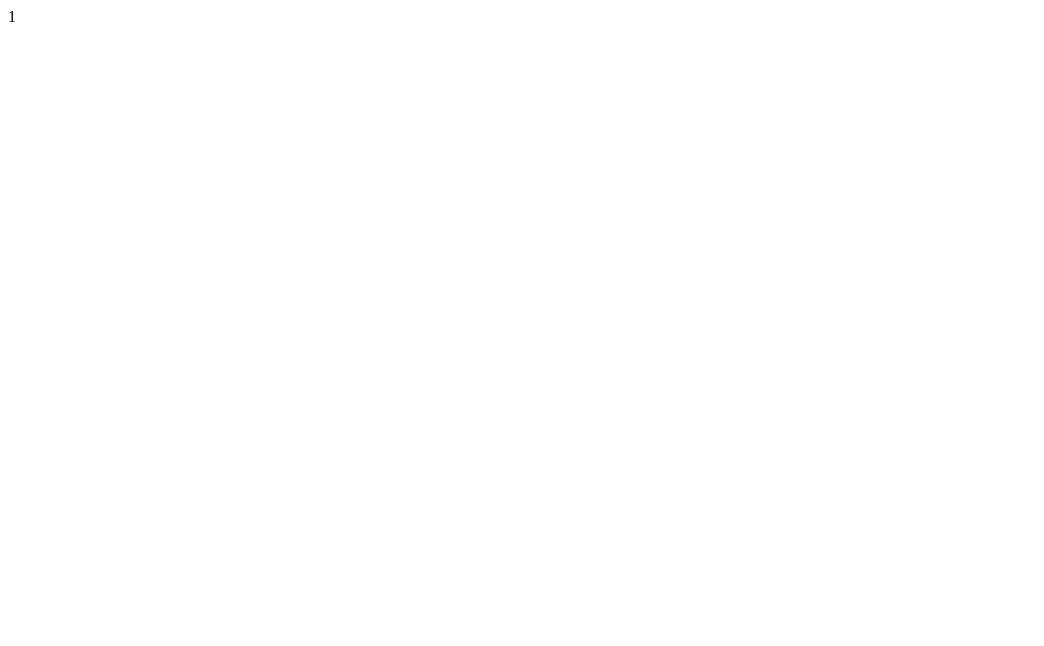
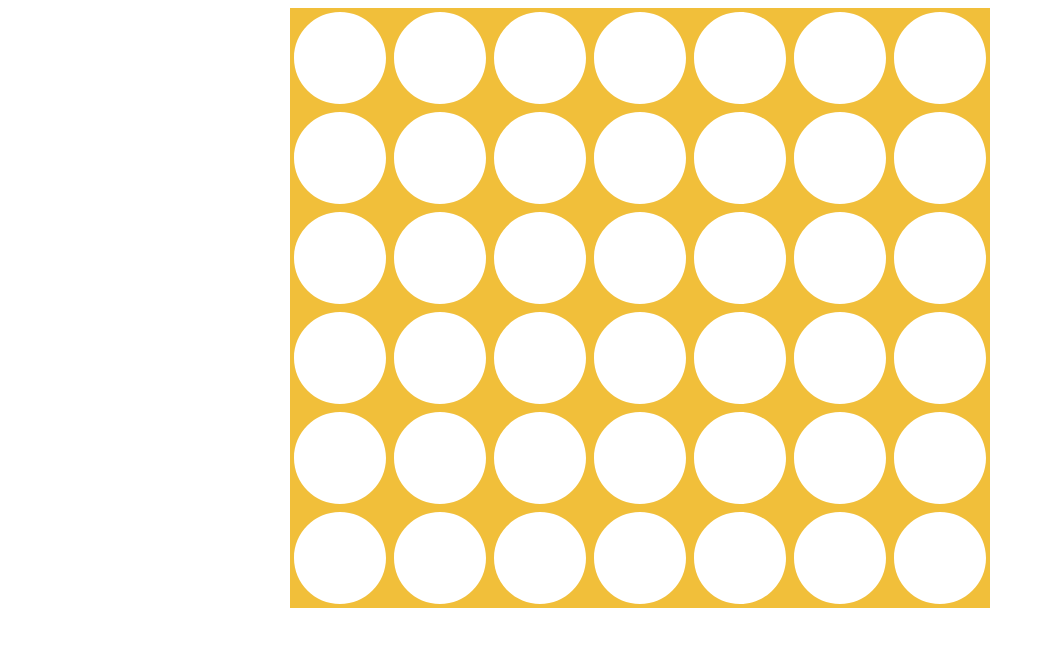
Before and after one commit to felerticia/connect4-ts, a React (Vite) app: page / in a window 1280 px wide. Shown: the top 646 px of the page, without its empty margins (0-1044 px from the left). Built offline with nearby package versions, Linux system fonts and the light colour scheme.

Commit message:
2- Board

```diff
--- a/src/App.tsx
+++ b/src/App.tsx
@@ -1,7 +1,12 @@
 import "./App.css";
+import Board from "./components/Board/Board";
 
 function App() {
-  return <div>1</div>;
+  return (
+    <div className="App">
+      <Board />
+    </div>
+  );
 }
 
 export default App;
--- /dev/null
+++ b/src/components/Board/Board.css
@@ -0,0 +1,9 @@
+.board {
+  display: grid;
+  grid-template-rows: repeat(6, var(--size));
+  grid-template-columns: repeat(7, var(--size));
+  position: relative;
+}
+.board div {
+  background: url("../../clip.svg");
+}
--- /dev/null
+++ b/src/components/Board/Board.tsx
@@ -0,0 +1,13 @@
+import "./Board.css";
+
+const Board = () => {
+  const tiles = new Array(6).fill("").map((_) => new Array(7).fill(""));
+
+  return (
+    <div className="board">
+      {tiles.map((row, i) => row.map((_, j) => <div key={i + "-" + j} />))}
+    </div>
+  );
+};
+
+export default Board;
```
Also changed, not shown: src/clip.svg (added).
